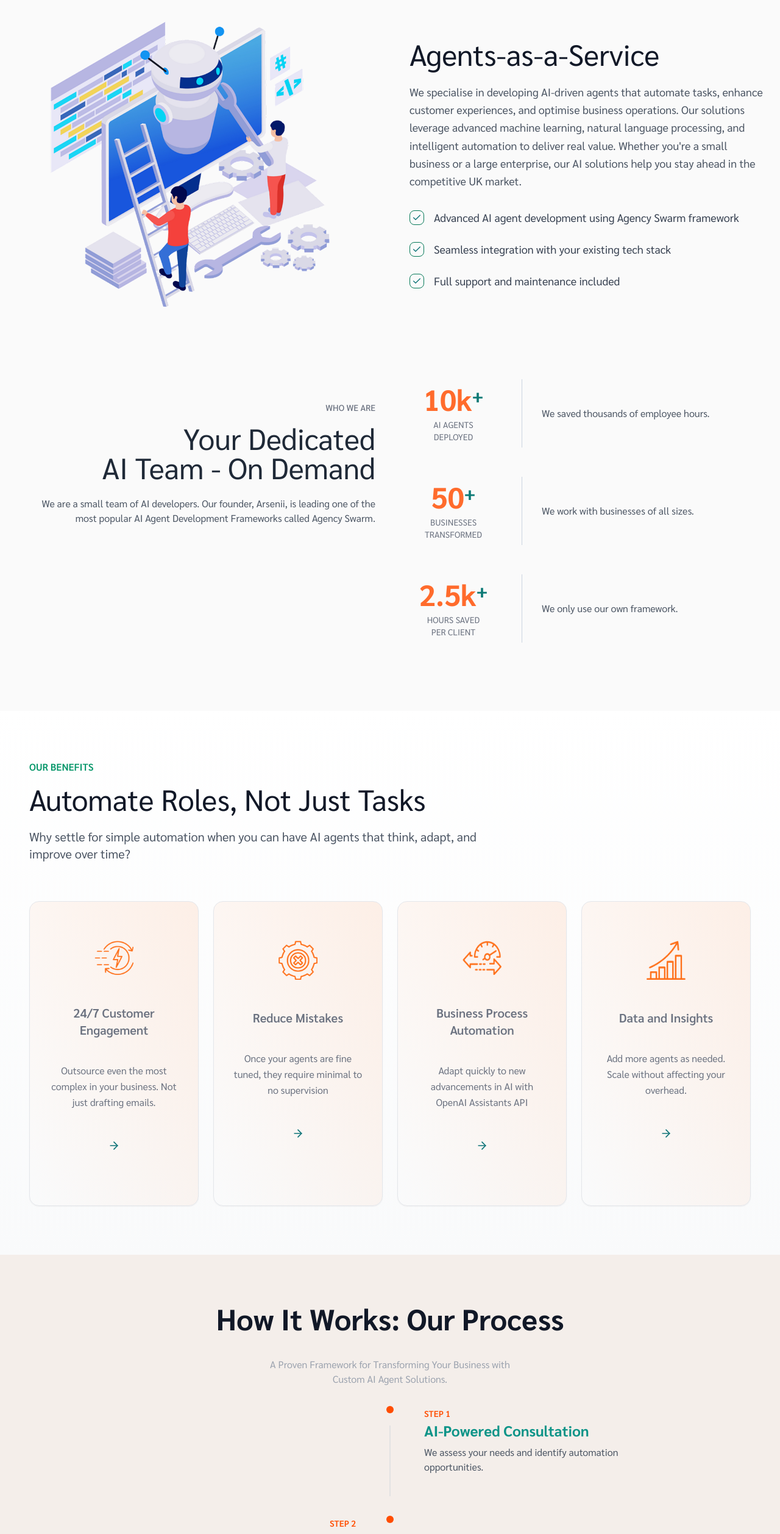
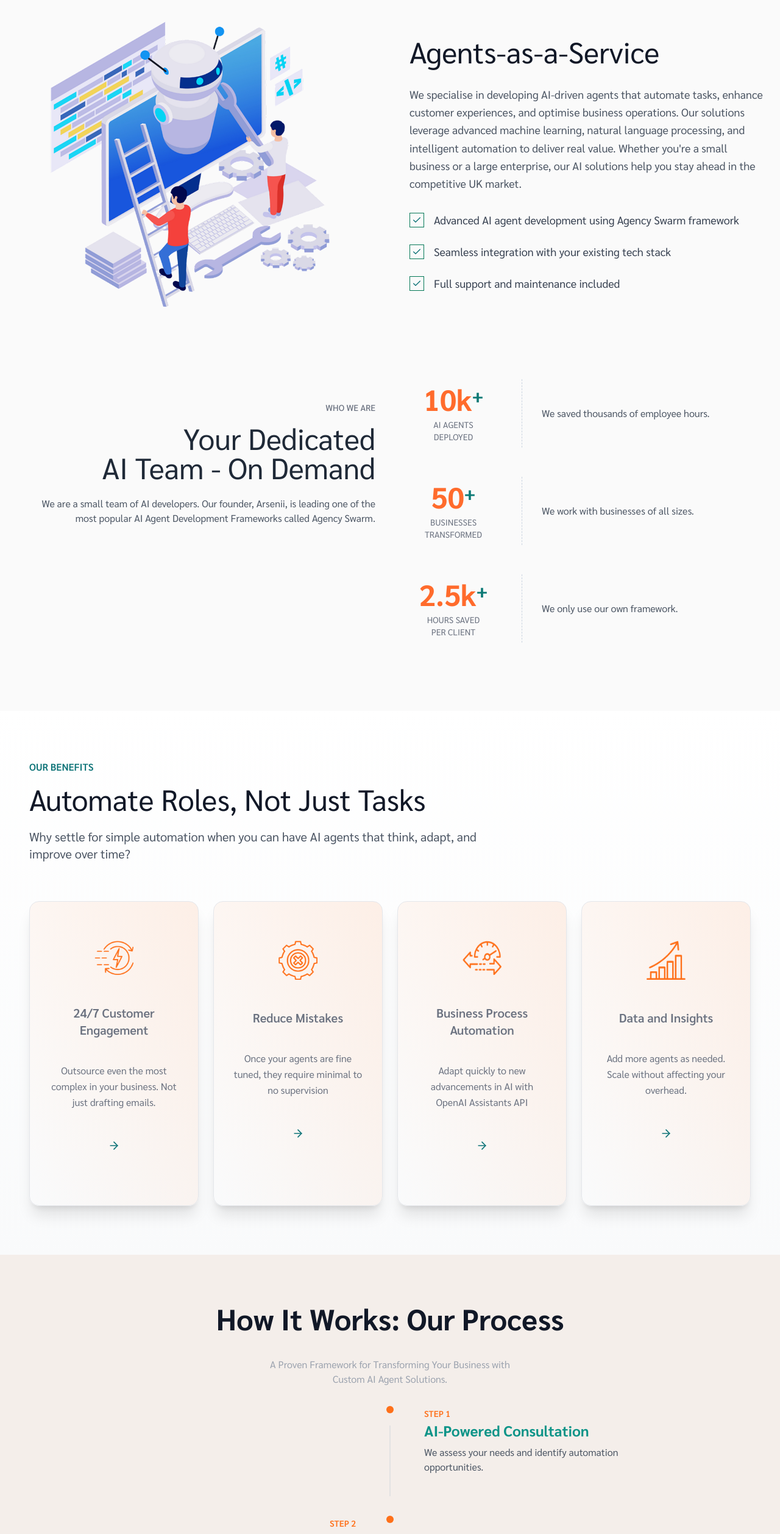
Before and after one commit to swethadurai/leadbridge, a React (Vite) app: page / in a window 1280 px wide. Shown: the part 1420-3936 px from the top of the page at 61% size. Built offline with nearby package versions, Linux system fonts and the light colour scheme.

Commit message:
corrections

```diff
--- a/src/components/Agents-as-a-Service.tsx
+++ b/src/components/Agents-as-a-Service.tsx
@@ -27,7 +27,9 @@ export const AgentServiceSection = () => {
   ];
 
   return (
+
     <div className=" mx-auto px-4  md:py-24 bg-[#FAFAFA]">
+
       <div className="grid grid-cols-1 lg:grid-cols-2 gap-16 items-center max-w-[1400px] mx-auto">
         <div className="relative order-2 lg:order-1">
           <motion.img
@@ -51,7 +53,7 @@ export const AgentServiceSection = () => {
             </h2> */}
             <h1 className="text-4xl md:text-5xl font-normal mb-6 text-gray-900">
             Agents-as-a-Service            </h1>
-            <p className="text-gray-600 text-lg mb-8 leading-relaxed">
+            <p className="text-gray-600 text-lg mb-8 leading-relaxed mt-8">
             We specialise in developing AI-driven agents that automate tasks, enhance customer experiences, and optimise business operations. Our solutions leverage advanced machine learning, natural language processing, and intelligent automation to deliver real value. Whether you're a small business or a large enterprise, our AI solutions help you stay ahead in the competitive UK market.            </p>
           </motion.div>
 
@@ -66,7 +68,7 @@ export const AgentServiceSection = () => {
                 key={index}
                 className="flex items-center space-x-4"
               >
-                <div className="flex-shrink-0 w-6 h-6 rounded-lg  border border-emerald-700 flex items-center justify-center">
+                <div className="flex-shrink-0 w-6 h-6   border border-emerald-700 flex items-center justify-center">
                   <Check className="w-4 h-4 text-[#0D7377]" />
                 </div>
                 <span className="text-gray-700 text-lg">{benefit}</span>
--- a/src/components/Hero.tsx
+++ b/src/components/Hero.tsx
@@ -8,7 +8,7 @@ const Hero = () => {
       <div className="absolute -top-0 -left-40 w-80 h-96 bg-gradient-to-br from-primary/10 to-secondary/30 rounded-full blur-3xl" />
 
       {/* Bottom right gradient */}
-      <div className="absolute bottom-20 right-20 w-96 h-96 bg-gradient-to-br from-secondary/30 to-primary/10 rounded-full blur-3xl z-20" />
+      <div className="absolute bottom-20 right-0 w-96 h-96 bg-gradient-to-br from-secondary/30 to-primary/10 rounded-full blur-3xl z-20" />
 
       <div className="max-w-7xl mx-auto px-4 sm:px-6 lg:px-8 pt-16 pb-24 relative z-10">
         <div className="text-center space-y-8">
--- a/src/components/footer.tsx
+++ b/src/components/footer.tsx
@@ -77,8 +77,8 @@ function Footer() {
               © 2025 Leadbridge.co.uk - Professional website for your Business. All Rights Reserved.
             </p>
             <div className="flex gap-6">
-              <a href="#" className="text-gray-600 hover:text-gray-900 text-sm">Privacy Policy</a>
-              <a href="#" className="text-gray-600 hover:text-gray-900 text-sm">Terms of Service</a>
+              <a href="#" className="text-gray-600 hover:text-gray-900 text-sm underline">Privacy Policy</a>
+              {/* <a href="#" className="text-gray-600 hover:text-gray-900 text-sm">Terms of Service</a> */}
             </div>
           </div>
         </div>
--- a/src/components/ourbenifits.tsx
+++ b/src/components/ourbenifits.tsx
@@ -17,7 +17,7 @@ const BenefitCard = ({ icon, title, description }: BenefitCardProps) => (
     initial={{ opacity: 0, y: 20 }}
     whileInView={{ opacity: 1, y: 0 }}
     transition={{ duration: 0.5 }}
-    className="text-center h-[500px] rounded-2xl p-8 shadow-sm hover:shadow-xl transition-shadow duration-300 bg-gradient-to-bl from-[#FE701A]/10 to-transparent border border-gray-200 "
+    className="text-center h-[500px] rounded-2xl p-8 hover:shadow-2xl shadow-xl transition-shadow duration-300 bg-gradient-to-bl from-[#FE701A]/10 to-transparent border border-gray-200 "
   >
     <div className="text-[#ff4d00] mb-6 mx-auto mt-8">
       {icon}
@@ -63,7 +63,7 @@ export const BenefitsSection = () => {
           transition={{ duration: 0.5 }}
           className="mb-16"
         >
-          <h2 className="text-emerald-600 font-semibold mb-4">OUR BENEFITS</h2>
+          <h2 className="text-[#0D7377] font-semibold mb-4">OUR BENEFITS</h2>
           <h1 className="text-4xl md:text-5xl font-normal text-gray-900 mb-6">
             Automate Roles, Not Just Tasks
           </h1>
--- a/src/components/pricing.tsx
+++ b/src/components/pricing.tsx
@@ -24,7 +24,7 @@ const PricingPlan = ({ title, icon, price, features, buttonText, isHighlighted }
     initial={{ opacity: 0, y: 20 }}
     whileInView={{ opacity: 1, y: 0 }}
     transition={{ duration: 0.5 }}
-    className={`rounded-3xl p-8 ${isHighlighted ? 'bg-teal-700 text-white' : 'bg-white'} bg-gradient-to-bl from-[#FE701A]/15 to-transparent border border-gray-200`}
+    className={`rounded-3xl p-8 ${isHighlighted ? 'bg-[#0D7377] text-white' : 'bg-white'} bg-gradient-to-bl from-[#FE701A]/15 to-transparent border border-gray-200`}
   >
     <div className="text-center mb-8">
       <h3 className={`text-sm font-semibold mb-6 ${isHighlighted ? 'text-white' : 'text-teal-600'}`}>
--- a/src/components/process.tsx
+++ b/src/components/process.tsx
@@ -19,13 +19,13 @@ const ProcessStep = ({ stepNumber, title, description, isLeft }: ProcessStepProp
       transition={{ duration: 0.5 }}
       className={`w-[45%] p-2 top-0  -mt-10 ${isLeft ? "text-right" : "text-left"}`}
     >
-      <span className="text-[#ff4d00] text-sm font-semibold -mt-8 ">STEP {stepNumber}</span>
+      <span className="text-[#FE701A] text-sm font-semibold -mt-10 ">STEP {stepNumber}</span>
       <h3 className="text-2xl font-bold text-teal-600 mb-2 ">{title}</h3>
       <p className="text-gray-600 mb-7">{description}</p>
     </motion.div>
 
     {/* Step Indicator */}
-    <div className="absolute left-1/2 transform -translate-x-1/2 w-3 h-3 rounded-full bg-[#ff4d00] -top-8"></div>
+    <div className="absolute left-1/2 transform -translate-x-1/2 w-3 h-3 rounded-full bg-[#FE701A] -top-8"></div>
   </div>
 );
 
--- a/src/components/who-we-wre.tsx
+++ b/src/components/who-we-wre.tsx
@@ -26,7 +26,7 @@ export default function WhoWeAre() {
               </div>
               <div className="text-gray-500 uppercase text-sm mt-2">AI Agents <br /> Deployed</div>
             </div>
-            <div className="hidden md:block border-r border-r-slate-300 h-28"></div>
+            <div className="hidden md:block border-r border-dashed border-r-slate-300 h-28"></div>
             <div className="flex-1 text-center md:text-left">
               <p className="text-gray-600">We saved thousands of employee hours.</p>
             </div>
@@ -40,7 +40,7 @@ export default function WhoWeAre() {
               </div>
               <div className="text-gray-500 uppercase text-sm mt-2">Businesses <br /> Transformed</div>
             </div>
-            <div className="hidden md:block border-r border-r-slate-300 h-28"></div>
+            <div className="hidden md:block border-r border-dashed border-r-slate-300 h-28"></div>
             <div className="flex-1 text-center md:text-left">
               <p className="text-gray-600">We work with businesses of all sizes.</p>
             </div>
@@ -54,7 +54,7 @@ export default function WhoWeAre() {
               </div>
               <div className="text-gray-500 uppercase text-sm mt-2">Hours Saved<br /> Per Client</div>
             </div>
-            <div className="hidden md:block border-r border-r-slate-300 h-28"></div>
+            <div className="hidden md:block border-r border-dashed border-r-slate-300 h-28"></div>
             <div className="flex-1 text-center md:text-left">
               <p className="text-gray-600">We only use our own framework.</p>
             </div>
```
